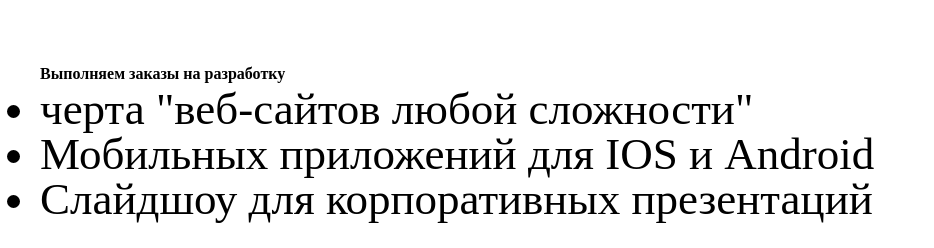
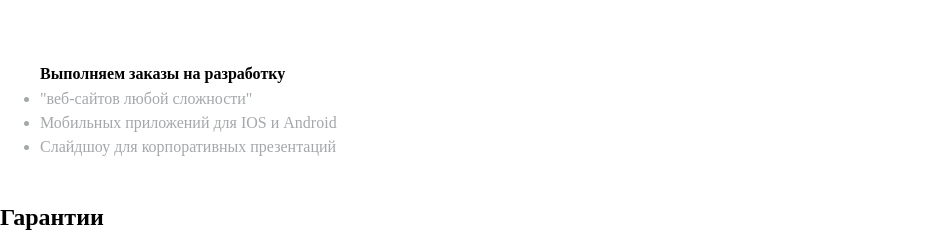
Before and after one commit to AlinaLukina/794395-nerds, a plain HTML site: page index.html in a window 1280 px wide. Shown: the part 1364-1612 px from the top of the page, without its empty margins (0-934 px from the left). Drawn offline with Linux system fonts and the light colour scheme; files that its build step writes are made by us from their sources; files whose address does not match are found by name.

```diff
--- a/css/style.css
+++ b/css/style.css
@@ -169,9 +169,15 @@
   font-size: 45px;
   line-height: 45px;
 }
+.small-studio ul li{
+  font-size: 16px;
+  line-height: 24px;
+  color:#a4a8aa;
+  background-color: inherit;
+}
 .small-studio ul li ::before {
-content: "черта";
-  position:absolute;
+content: "-";
+position:absolute;
   top:10px;
   left:1px;
   width:25px;
@@ -210,3 +216,10 @@
           font-size:16px;
           line-height:22px
         }
+
+        .pop-up-block {
+          width:231px;
+          height:361;
+          background-color: #eeeeee;
+
+        }
--- a/index.html
+++ b/index.html
@@ -71,7 +71,7 @@
          <br>
 
          <li>
-           <before>черта </before>
+
             "веб-сайтов любой сложности"
           </li>
 
```
